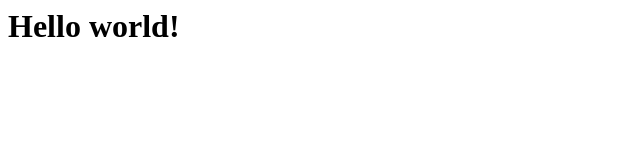
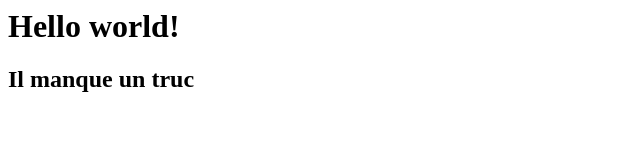
Before and after one commit to Lucass307/controle_git, a plain HTML site: page index.html in a window 1280 px wide. Shown: the whole page, without its empty margins (0-640 px from the left). Drawn offline with Linux system fonts and the light colour scheme.

Commit message:
modification index.html

```diff
--- a/index.html
+++ b/index.html
@@ -1,3 +1,4 @@
 <div>
  	 	<h1>Hello world!</h1>
+		<h2>Il manque un truc<h2>
 </div>
```
